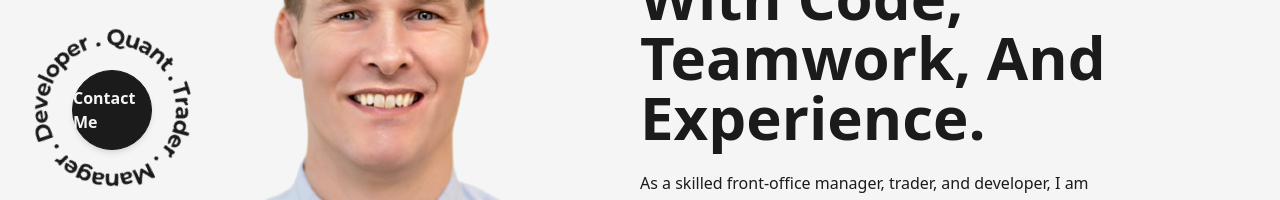
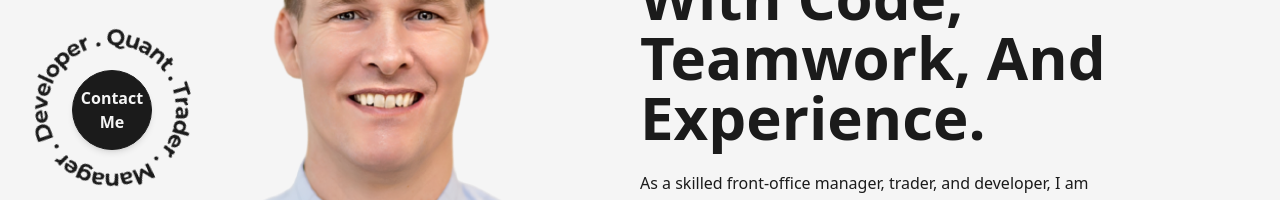
Before and after one commit to CAAA333/ca-portfolio, a Next.js app: page / in a window 1280 px wide. Shown: the part 341-541 px from the top of the page. Built offline with nearby package versions, Linux system fonts and the light colour scheme.

Commit message:
update HireMe text

```diff
--- a/src/components/HireMe.js
+++ b/src/components/HireMe.js
@@ -13,7 +13,7 @@ const HireMe = () => {
         <Link
           href="mailto:chris.aney@gmail.com"
           className="flex items-center justify-center absolute left-1/2 top-1/2 -translate-x-1/2 -translate-y-1/2 bg-dark text-light shadow-md border border-solid border-dark w-20 h-20 rounded-full font-semibold hover:bg-light hover:text-dark
-          dark:bg-light dark:text-dark hover:dark:bg-dark hover:dark:text-light hover:dark:border-light md:w-12 md:h-12 md:text-[10px] dark:font-bold
+          dark:bg-light dark:text-dark hover:dark:bg-dark hover:dark:text-light hover:dark:border-light md:w-12 md:h-12 md:text-[10px] dark:font-bold text-center
           "
         >
           Contact Me
```
